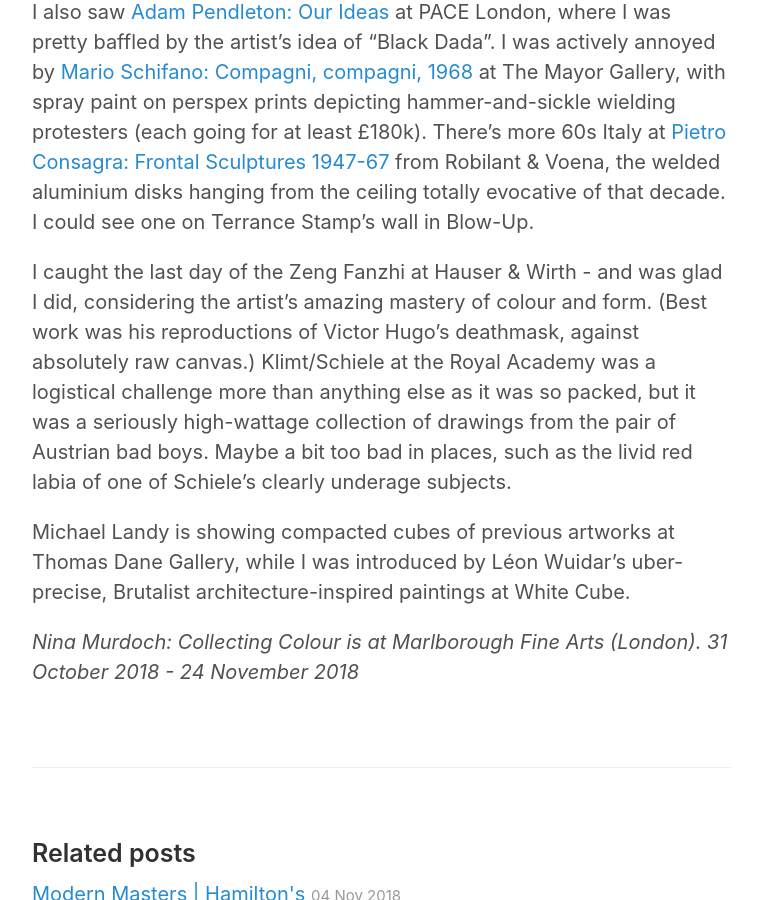
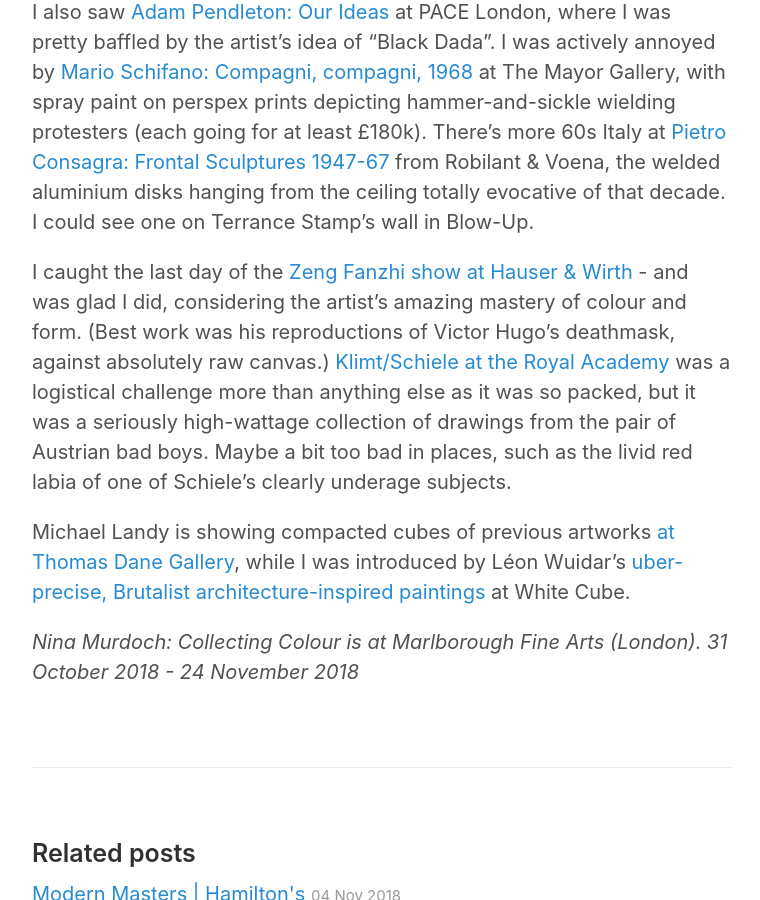
Before and after one commit to JMDKC/jmdkc.github.io, a Jekyll site: the page built from _posts/2018-11-11-murdoch-marlborough.md, in a window 1280 px wide and 900 px high, scrolled down 1396 px. Shown: the whole window, without its empty margins (258-1018 px from the left). Built offline with Jekyll 4.4.1, drawn with Linux system fonts in a browser that asks for light colours; some of the changed text lies outside the part shown.

Commit message:
updated marlborough post

```diff
--- a/_posts/2018-11-11-murdoch-marlborough.md
+++ b/_posts/2018-11-11-murdoch-marlborough.md
@@ -5,7 +5,7 @@ title: Nina Murdoch - Collecting Colour | Marlborough Fine Arts
 
 Nina Murdoch paints with egg tempera on gesso. Her works main show abstracted scenes of buildings and pathways. Some of the paintings [in this show](http://www.marlboroughlondon.com/exhibitions/nina-murdoch-collecting-colour/), with their endless layerings and scrapings, take years to produce.
 
-To me, they had the irresistably evocative atmosphere of a rainy London evening - evocative maybe because that was exactly the atmosphere outside of the gallery, when I wandered in ten minutes before closing. 'Path', pictured below, which took three years, drew me in, with its lights banding as if they were seen from a slow-moving car.
+To me, they had the irresistably evocative atmosphere of a rainy London evening - evocative maybe because that was exactly the atmosphere outside of the gallery, when I wandered in ten minutes before closing. *Path*, pictured below, which took three years, drew me in, with its lights banding as if they were seen from a slow-moving car.
 
 ![Installation view](/Assets/murdoch-marlborough.jpg)
 
@@ -17,8 +17,8 @@ Looking closely, I tried to discern architectural details in the paintings, and
 
 I also saw [Adam Pendleton: Our Ideas](https://www.pacegallery.com/exhibitions/12958/our-ideas) at PACE	London, where I was pretty baffled by the artist's idea of "Black Dada". I was actively annoyed by [Mario Schifano: Compagni, compagni, 1968](https://www.mayorgallery.com/m/exhibitions/535/overview/) at The Mayor Gallery, with spray paint on perspex prints depicting hammer-and-sickle wielding protesters (each going for at least £180k). There's more 60s Italy at [Pietro Consagra: Frontal Sculptures 1947-67](https://www.robilantvoena.com/exhibitions/185/) from Robilant & Voena, the welded aluminium disks hanging from the ceiling totally evocative of that decade. I could see one on Terrance Stamp's wall in Blow-Up.
 
-I caught the last day of the Zeng Fanzhi at Hauser & Wirth - and was glad I did, considering the artist's amazing mastery of colour and form. (Best work was his reproductions of Victor Hugo's deathmask, against absolutely raw canvas.) Klimt/Schiele at the Royal Academy was a logistical challenge more than anything else as it was so packed, but it was a seriously high-wattage collection of drawings from the pair of Austrian bad boys. Maybe a bit too bad in places, such as the livid red labia of one of Schiele's clearly underage subjects.
+I caught the last day of the [Zeng Fanzhi show at Hauser & Wirth](https://www.hauserwirth.com/hauser-wirth-exhibitions/19622-zeng-fanzhi-london) - and was glad I did, considering the artist's amazing mastery of colour and form. (Best work was his reproductions of Victor Hugo's deathmask, against absolutely raw canvas.) [Klimt/Schiele at the Royal Academy](https://www.royalacademy.org.uk/exhibition/klimt-schiele) was a logistical challenge more than anything else as it was so packed, but it was a seriously high-wattage collection of drawings from the pair of Austrian bad boys. Maybe a bit too bad in places, such as the livid red labia of one of Schiele's clearly underage subjects.
 
-Michael Landy is showing compacted cubes of previous artworks at Thomas Dane Gallery, while I was introduced by Léon Wuidar's uber-precise, Brutalist architecture-inspired paintings at White Cube.
+Michael Landy is showing compacted cubes of previous artworks [at Thomas Dane Gallery](https://www.thomasdanegallery.com/artists/43-michael-landy/exhibitions/), while I was introduced by Léon Wuidar's [uber-precise, Brutalist architecture-inspired paintings](https://whitecube.com/exhibitions/exhibition/leon_wuidar_inside_the_white_cube_2018) at White Cube.
 
 *Nina Murdoch: Collecting Colour is at Marlborough Fine Arts (London). 31 October 2018 - 24 November 2018*
```
